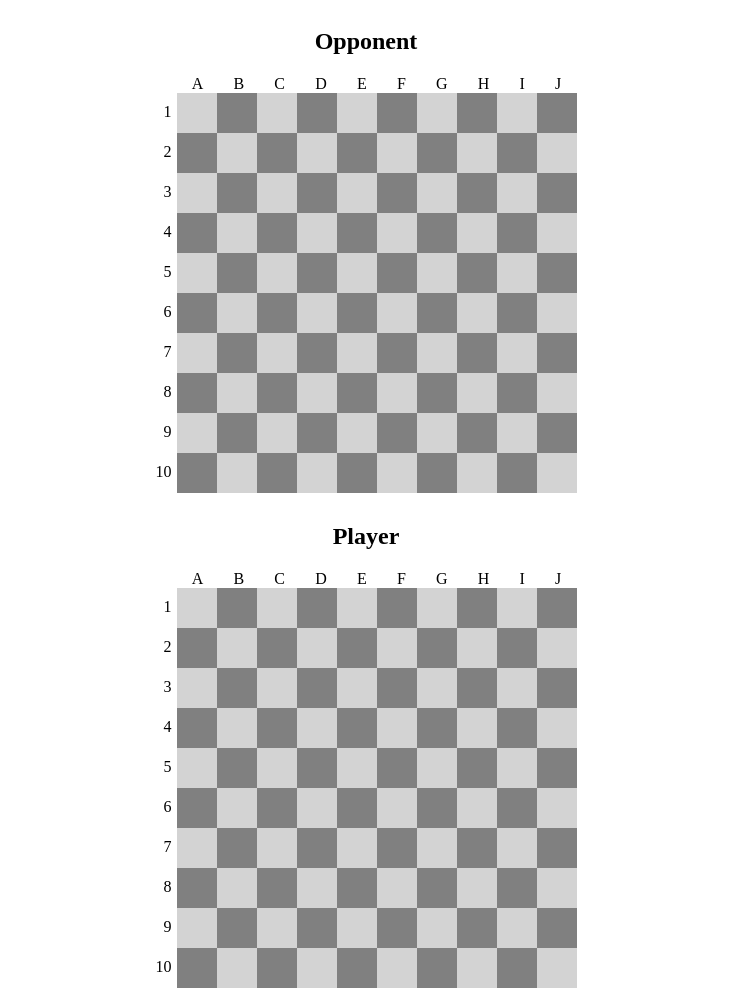
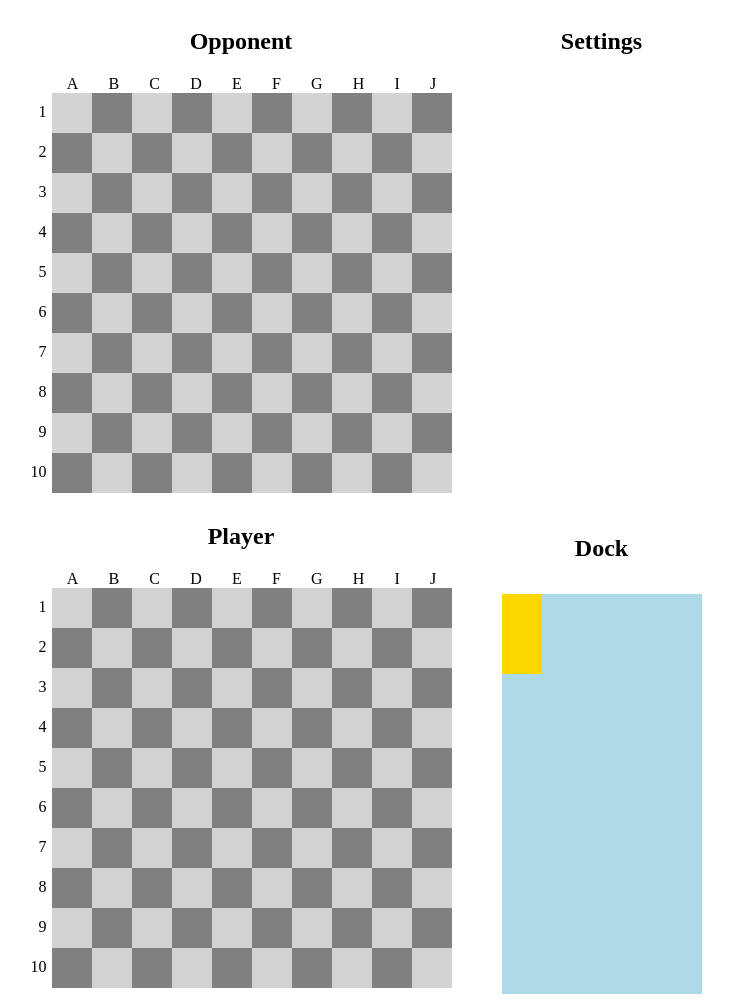
Before and after one commit to ahSOLO/battleship, a plain HTML site: page index.html in a window 1280 px wide. Shown: the whole page, without its empty margins (274-1007 px from the left). Drawn offline with nearby package versions, Linux system fonts and the light colour scheme; a web font is replaced by a local one.

Commit message:
Added test ship, installed jQuery

```diff
--- a/app.js
+++ b/app.js
@@ -55,8 +55,8 @@ const setUpLabels = function () {
       board.appendChild(number);
     }
   })
+}
 
-}
 
 // Initialize Board
 setUpBoards();
--- a/index.html
+++ b/index.html
@@ -6,11 +6,14 @@
   <link rel="stylesheet" href="styles.css">
   <!-- Include google font -->
   <link rel="preconnect" href="https://fonts.gstatic.com">
-  <link href="https://fonts.googleapis.com/css2?family=VT323&display=swap" rel="stylesheet">
+  <link href="https://fonts.googleapis.com/css2?family=Oxygen+Mono&display=swap" rel="stylesheet">
+  <script src="https://ajax.googleapis.com/ajax/libs/jquery/3.5.1/jquery.min.js"></script>
+  <script src="https://code.jquery.com/ui/1.12.1/jquery-ui.min.js"></script>
   <title>Battleship!</title>
 </head>
 <body>
   <div class="game_container">
+    <div class="board_column">
       <div class="board" id="board_1">
         <h2 class="heading">Opponent</h2>
         <div class="letters"></div>
@@ -22,6 +25,15 @@
         <div class="numbers"></div>
       </div>
     </div>
+    <div class="info_column">
+      <h2 class="heading">Settings</h2>
+      <div class="settings"></div>
+      <h2 class="heading">Dock</h2>
+      <div class="dock">
+        <div class="ship destroyer"></div>
+      </div>
+    </div>
+  </div>
   <script src="app.js"></script>
 </body>
 </html>
--- a/styles.css
+++ b/styles.css
@@ -1,15 +1,38 @@
+/* Main */
 .game_container {
   display: grid;
   flex-direction: column;
   justify-content: center;
   font-family: "Oxygen Mono";
   font-size: 16px;
+  grid-column-gap: 50px;
+}
+
+.board_column {
+  grid-column: 1 / span 1;
+  grid-row: 1 / 4;
+  display: grid
+}
+
+.info_column {
+  grid-column: 2 / span 1;
+  grid-row: 1 / 2;
 }
 
 .heading {
   display: block;
   justify-content: center;
   text-align: center;
+}
+
+/* Board */
+
+#board_1 {
+  grid-row: 1 / 2;
+}
+
+#board_2 {
+  grid-row: 3 / 4;
 }
 
 .square {
@@ -58,3 +81,28 @@
   position: relative;
   display: flex;
 }
+
+/* Info / Misc */
+
+.settings {
+  height: 440px;
+}
+
+.dock {
+  margin-top: 32px;
+  width: 200px;
+  height: 400px;
+  background-color: lightblue;
+  grid-row: 3 / 4;
+}
+
+/* Ships */
+
+.ship {
+  width: 40px;
+  background-color: gold;
+}
+
+.destroyer {
+  height: 80px;
+}
```
Lines whose indentation alone changed are shown as unchanged.
